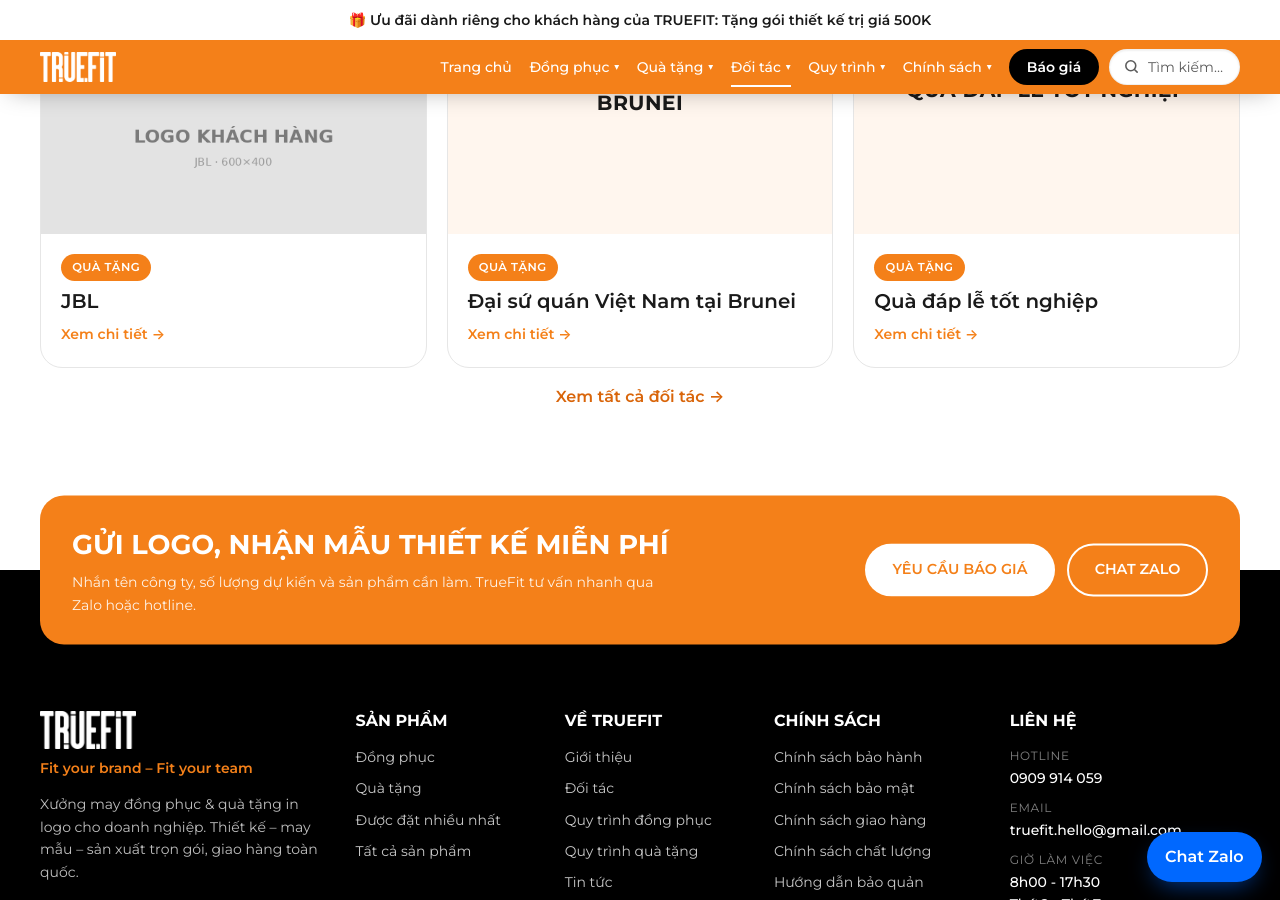
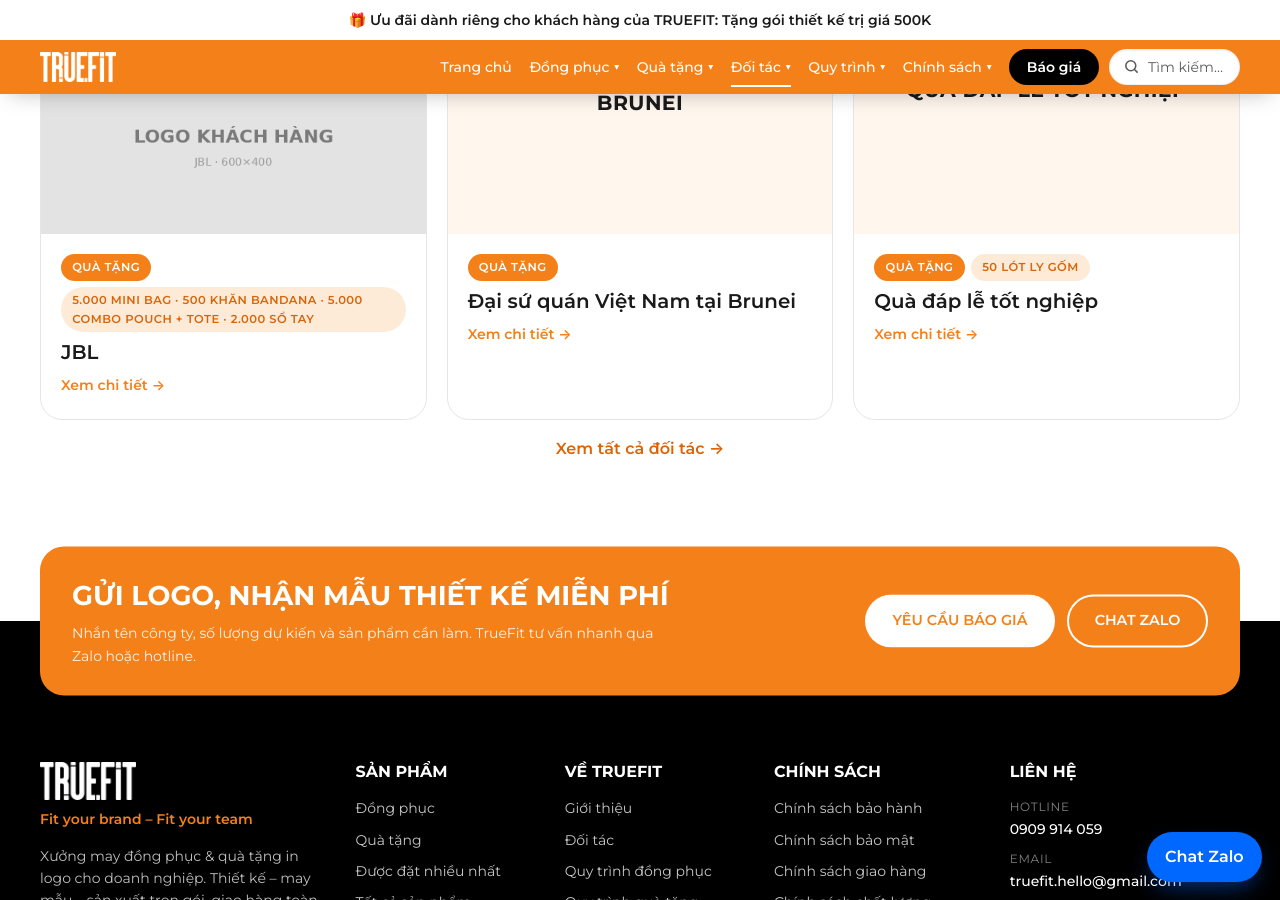
Before and after one commit to bap47/truefit, a Jekyll site: the page built from _khach_hang/qua-tang/pgi.md, in a window 1280 px wide and 900 px high, scrolled down 1881 px. Built offline with Jekyll 4.4.1, drawn with Linux system fonts in a browser that asks for light colours; some of the changed text lies outside the part shown.

Commit message:
Add files via upload

```diff
--- a/_khach_hang/qua-tang/jbl.md
+++ b/_khach_hang/qua-tang/jbl.md
@@ -1,13 +1,13 @@
 ---
 title: "JBL"
 logo: "/assets/img/demo/client-jbl.png"
-da_may: ""
+da_may: "5.000 mini bag · 500 khăn bandana · 5.000 combo pouch + tote · 2.000 sổ tay"
 ngay_tao: "2026-10-01T08:00"
 anh_bia: ""
 tieu_de_bai: ""
 tom_tat: ""
 noi_bat: true
-san_pham: ["Mini bag", "Khăn bandana", "Pouch", "Túi tote"]
+san_pham: ["Mini bag", "Khăn bandana", "Pouch", "Túi tote", "Notebook"]
 thu_vien: ["/assets/img/demo/mini-bag.png", "/assets/img/demo/pouch.png", "/assets/img/demo/tui-tote.png"]
 thoi_gian: ""
 ---
--- a/_khach_hang/qua-tang/pgi.md
+++ b/_khach_hang/qua-tang/pgi.md
@@ -1,7 +1,7 @@
 ---
 title: "PGI"
 logo: ""
-da_may: ""
+da_may: "500 khăn bandana"
 ngay_tao: "2026-10-01T08:02"
 anh_bia: ""
 tieu_de_bai: ""
--- a/_khach_hang/qua-tang/qua-dap-le-tot-nghiep.md
+++ b/_khach_hang/qua-tang/qua-dap-le-tot-nghiep.md
@@ -1,7 +1,7 @@
 ---
 title: "Quà đáp lễ tốt nghiệp"
 logo: ""
-da_may: ""
+da_may: "50 lót ly gốm"
 ngay_tao: "2026-10-01T08:03"
 anh_bia: ""
 tieu_de_bai: ""
```
